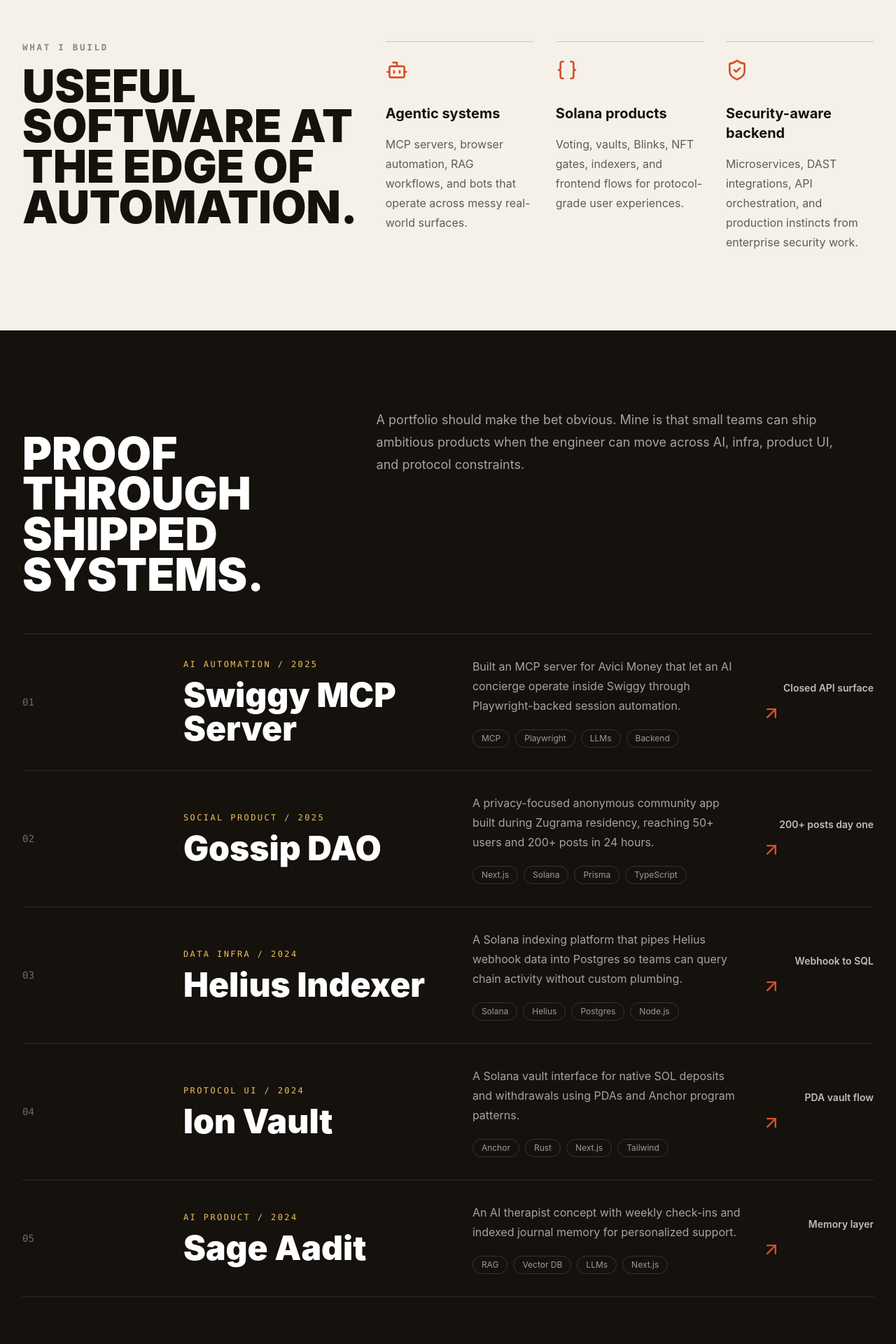
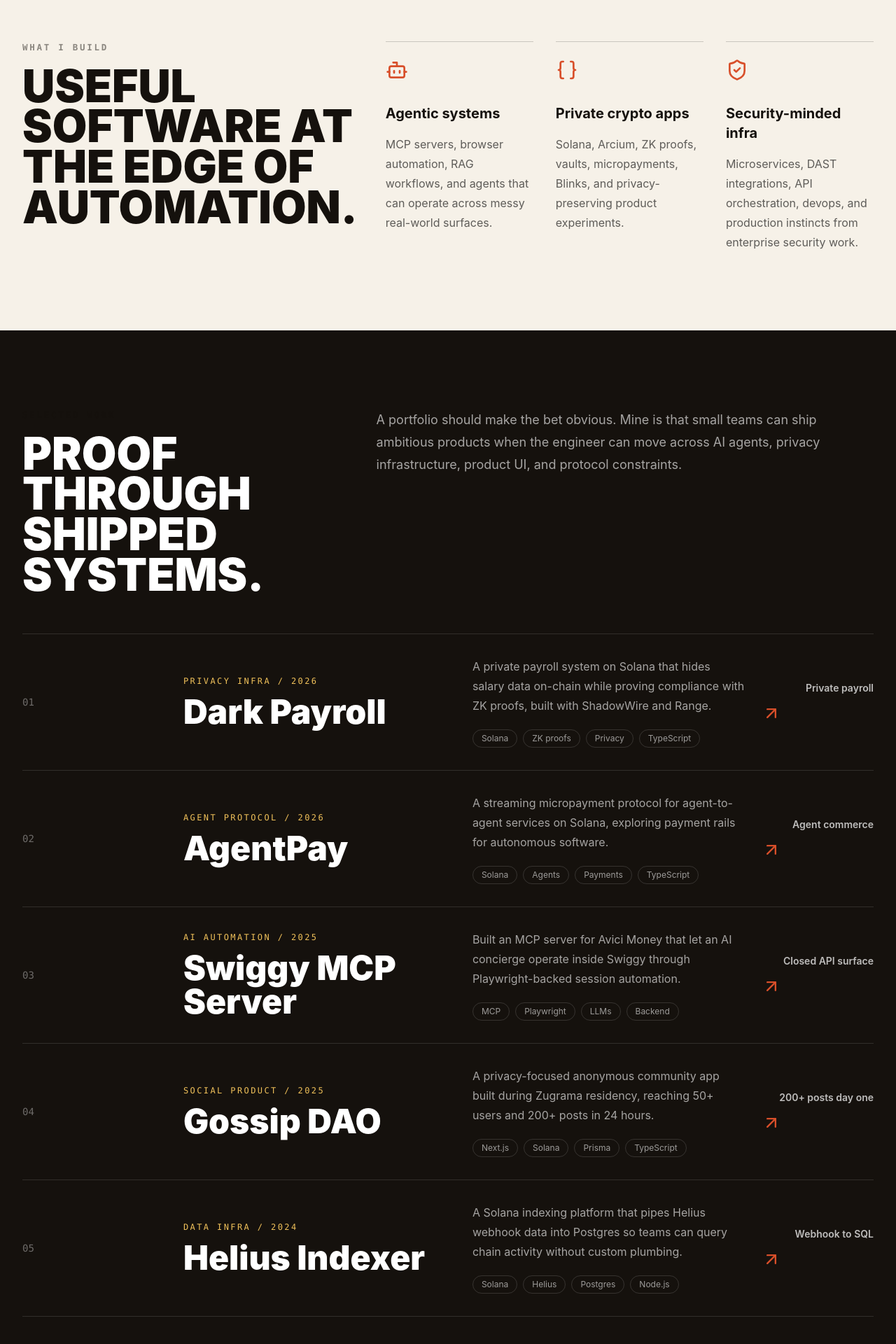
Before and after one commit to Arpit-Khandelwal/gui-portfolio, a Next.js app: page / in a window 1280 px wide. Shown: the part 854-2774 px from the top of the page at 70% size. Built offline with nearby package versions, Linux system fonts and the light colour scheme.

Commit message:
Refine portfolio positioning from public profile

```diff
--- a/app/page.tsx
+++ b/app/page.tsx
@@ -30,7 +30,7 @@ import Image from "next/image";
 
 const profile = {
   name: "Arpit Khandelwal",
-  role: "Full-stack engineer for AI agents, Solana apps, and automation-heavy products.",
+  role: "Software engineer building at the intersection of AI agents, crypto, and dev tooling.",
   location: "Bengaluru, India",
   email: "ak@arpitkhandelwal.com",
   avatar: "https://avatars.githubusercontent.com/u/68700864?v=4",
@@ -45,21 +45,41 @@ const focusAreas = [
   {
     label: "Agentic systems",
     icon: Bot,
-    text: "MCP servers, browser automation, RAG workflows, and bots that operate across messy real-world surfaces.",
+    text: "MCP servers, browser automation, RAG workflows, and agents that can operate across messy real-world surfaces.",
   },
   {
-    label: "Solana products",
+    label: "Private crypto apps",
     icon: Braces,
-    text: "Voting, vaults, Blinks, NFT gates, indexers, and frontend flows for protocol-grade user experiences.",
+    text: "Solana, Arcium, ZK proofs, vaults, micropayments, Blinks, and privacy-preserving product experiments.",
   },
   {
-    label: "Security-aware backend",
+    label: "Security-minded infra",
     icon: ShieldCheck,
-    text: "Microservices, DAST integrations, API orchestration, and production instincts from enterprise security work.",
+    text: "Microservices, DAST integrations, API orchestration, devops, and production instincts from enterprise security work.",
   },
 ];
 
 const selectedWork = [
+  {
+    title: "Dark Payroll",
+    type: "Privacy infra",
+    href: "https://github.com/Arpit-Khandelwal/dark-payroll",
+    period: "2026",
+    summary:
+      "A private payroll system on Solana that hides salary data on-chain while proving compliance with ZK proofs, built with ShadowWire and Range.",
+    stack: ["Solana", "ZK proofs", "Privacy", "TypeScript"],
+    metric: "Private payroll",
+  },
+  {
+    title: "AgentPay",
+    type: "Agent protocol",
+    href: "https://github.com/Arpit-Khandelwal/agentpay",
+    period: "2026",
+    summary:
+      "A streaming micropayment protocol for agent-to-agent services on Solana, exploring payment rails for autonomous software.",
+    stack: ["Solana", "Agents", "Payments", "TypeScript"],
+    metric: "Agent commerce",
+  },
   {
     title: "Swiggy MCP Server",
     type: "AI automation",
@@ -90,29 +110,11 @@ const selectedWork = [
     stack: ["Solana", "Helius", "Postgres", "Node.js"],
     metric: "Webhook to SQL",
   },
-  {
-    title: "Ion Vault",
-    type: "Protocol UI",
-    href: "https://ion.arpitkhandelwal.com",
-    period: "2024",
-    summary:
-      "A Solana vault interface for native SOL deposits and withdrawals using PDAs and Anchor program patterns.",
-    stack: ["Anchor", "Rust", "Next.js", "Tailwind"],
-    metric: "PDA vault flow",
-  },
-  {
-    title: "Sage Aadit",
-    type: "AI product",
-    href: "https://sage-aadit.arpitkhandelwal.com",
-    period: "2024",
-    summary:
-      "An AI therapist concept with weekly check-ins and indexed journal memory for personalized support.",
-    stack: ["RAG", "Vector DB", "LLMs", "Next.js"],
-    metric: "Memory layer",
-  },
 ];
 
 const projectArchive = [
+  ["Encrypted Games", "Confidential on-chain games built on Arcium's encrypted computation layer.", "https://github.com/Arpit-Khandelwal/encrypted-games"],
+  ["Mouse Cursor AI", "AI-powered pointer for guided accessibility and interface navigation.", "https://github.com/Arpit-Khandelwal/mouse-cursor-ai"],
   ["YouTube Downloader", "FFmpeg pipeline for audio and video exports.", "https://yt.arpitkhandelwal.com"],
   ["GitHub Leaderboard", "Ranks open-source contribution activity with GitHub API data.", "https://leaderboard.arpitkhandelwal.com"],
   ["Blinks", "Solana Actions for betting, gated NFTs, and quizzes.", "https://actions.arpitkhandelwal.com/api/actions"],
@@ -126,7 +128,7 @@ const experience = [
     company: "Freelance",
     title: "Software Developer",
     period: "2021 - Present",
-    text: "Built automation pipelines, social bots, web scrapers, creator tooling, and LLM-backed workflows across Discord, Telegram, X, and browser surfaces.",
+    text: "Built automation pipelines, social bots, web scrapers, creator tooling, LLM-backed workflows, and privacy-focused crypto experiments.",
   },
   {
     company: "Avici Money",
@@ -148,13 +150,19 @@ const skills = [
   { name: "Node.js", label: "Backend runtime", icon: Server },
   { name: "Python", label: "Automation", icon: Terminal },
   { name: "Solana", label: "Onchain apps", icon: Braces },
+  { name: "Arcium", label: "Encrypted compute", icon: ShieldCheck },
+  { name: "ZK proofs", label: "Privacy layer", icon: Network },
   { name: "Rust", label: "Programs", icon: Boxes },
+  { name: "C++", label: "CP reps", icon: Code2 },
   { name: "LLMs", label: "Agent brains", icon: Bot },
   { name: "MCP", label: "Tool protocol", icon: Network },
+  { name: "Hono", label: "API layer", icon: Server },
   { name: "Playwright", label: "Browser ops", icon: Play },
   { name: "Postgres", label: "Data layer", icon: Database },
   { name: "Prisma", label: "ORM", icon: Waypoints },
   { name: "Docker", label: "Shipping", icon: Container },
+  { name: "Kubernetes", label: "Infra", icon: Container },
+  { name: "AWS", label: "Cloud", icon: Cloud },
   { name: "Cloudflare Workers", label: "Edge runtime", icon: Cloud },
   { name: "FFmpeg", label: "Media pipeline", icon: Film },
   { name: "Web scraping", label: "No-API work", icon: Globe2 },
@@ -198,7 +206,7 @@ export default function Portfolio() {
               <span className="block text-[#d84f2a]">Khandelwal</span>
             </h1>
             <p className="mt-8 max-w-2xl text-xl leading-8 text-black/68 md:text-2xl md:leading-9">
-              {profile.role} I ship the glue between LLMs, browsers, blockchains, and production backends.
+              {profile.role} I ship the glue between LLMs, browsers, Solana, privacy systems, and production backends.
             </p>
             <div className="mt-10 flex flex-wrap items-center gap-4">
               <a
@@ -234,13 +242,13 @@ export default function Portfolio() {
               priority
               sizes="(max-width: 768px) calc(100vw - 4.5rem), 488px"
               unoptimized
-              className="absolute inset-4 h-[calc(100%-2rem)] w-[calc(100%-2rem)] rounded-[1.45rem] object-cover grayscale contrast-110"
+              className="absolute inset-4 h-[calc(100%-2rem)] w-[calc(100%-2rem)] rounded-[1.45rem] object-cover saturate-110"
             />
             <div className="absolute -bottom-5 left-4 right-4 rounded-2xl border border-white/15 bg-[#15110d]/92 p-5 text-white shadow-2xl backdrop-blur">
               <div className="flex items-center justify-between gap-6">
                 <div>
                   <p className="font-mono text-xs uppercase tracking-[0.18em] text-white/45">Current stack</p>
-                  <p className="mt-1 text-lg font-semibold">AI agents + Solana + backend systems</p>
+                  <p className="mt-1 text-lg font-semibold">AI agents + private crypto + dev tooling</p>
                 </div>
                 <Terminal className="size-8 text-[#f0c15a]" />
               </div>
@@ -273,7 +281,7 @@ export default function Portfolio() {
               <h2 className="section-title mt-4 text-white">Proof through shipped systems.</h2>
             </div>
             <p className="max-w-2xl text-lg leading-8 text-white/62">
-              A portfolio should make the bet obvious. Mine is that small teams can ship ambitious products when the engineer can move across AI, infra, product UI, and protocol constraints.
+              A portfolio should make the bet obvious. Mine is that small teams can ship ambitious products when the engineer can move across AI agents, privacy infrastructure, product UI, and protocol constraints.
             </p>
           </div>
 
@@ -356,7 +364,7 @@ export default function Portfolio() {
         <div className="grid gap-10 md:grid-cols-[0.72fr_1.28fr]">
           <div>
             <p className="section-kicker">Toolbox</p>
-            <h2 className="section-title mt-4">Fast across the product stack.</h2>
+            <h2 className="section-title mt-4">Fast across agents, crypto, and infra.</h2>
           </div>
           <div className="grid grid-cols-2 gap-3 md:grid-cols-3 xl:grid-cols-5">
             {skills.map((skill) => (
```
